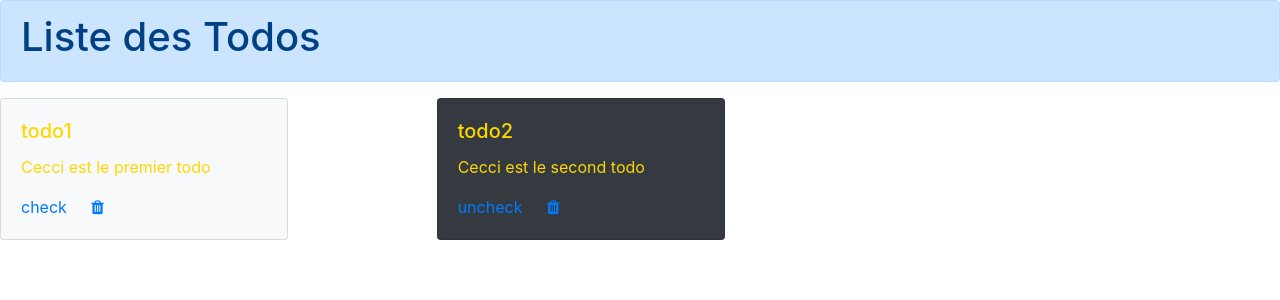
After one commit to aymensellaouti/l1mathPHP, a PHP site: page /todo.php in a window 1280 px wide. The commit adds this page. Shown: the top 300 px of the page. Run offline with PHP 8.4, Linux system fonts and the light colour scheme; some libraries are stand-ins or nearby versions.

Commit message:
Séance du 26/3 Todo

```diff
--- /dev/null
+++ b/assets/css/styles.css
@@ -0,0 +1,3 @@
+.gold {
+    color: gold;
+}
--- a/process.php
+++ b/process.php
@@ -1,3 +1,4 @@
 <?php
 var_dump($_GET);
 var_dump($_POST);
+$_POST['email'];
--- /dev/null
+++ b/todo.php
@@ -0,0 +1,75 @@
+<?php
+session_start();
+if (!isset($_SESSION['todos'])) {
+    $_SESSION['todos'] = [
+        [
+            'name' => 'todo1',
+            'description'=>'Cecci est le premier todo',
+            'etat'=>0
+        ],
+        ['name' => 'todo2', 'description'=>'Cecci est le second todo', 'etat'=>1]
+    ];
+}
+$todos = $_SESSION['todos'];
+// Une seule page elle va afficher la liste des todos
+// Delete Todo
+// Formulaire pour ajouter Un todo
+// Bouton pour dire si un todo a été checké ou pas
+?>
+
+<!doctype html>
+<html lang="en">
+<head>
+    <meta charset="UTF-8">
+    <meta name="viewport"
+          content="width=device-width, user-scalable=no, initial-scale=1.0, maximum-scale=1.0, minimum-scale=1.0">
+    <meta http-equiv="X-UA-Compatible" content="ie=edge">
+    <link rel="stylesheet" href="node_modules/bootstrap/dist/css/bootstrap.css">
+    <link rel="stylesheet" href="node_modules/font-awesome/css/font-awesome.css">
+    <link rel="stylesheet" href="assets/css/styles.css">
+    <title>Todos</title>
+</head>
+<body>
+<div class="alert alert-primary">
+<h1>Liste des Todos</h1>
+</div>
+
+<div class="row">
+    <?php
+    foreach ($todos as $todo) {
+    ?>
+        <div class="col-4">
+        <div class="card gold
+                <?php
+                    if($todo['etat']==1) {
+                        echo 'bg-dark';
+                    } else {
+                        echo 'bg-light';
+                    }
+                ?>
+                " style="width: 18rem;">
+            <div class="card-body">
+                <h5 class="card-title"><?=$todo['name']?></h5>
+                <p class="card-text">
+                    <?=$todo['description']?>
+                </p>
+                <a href="#" class="card-link">
+                    <?php
+                     if($todo['etat']==1) {
+                         echo 'uncheck';
+                     } else {
+                         echo 'check';
+                     }
+                    ?>
+                </a>
+                <a href="#" class="card-link"><i class="fa fa-trash" aria-hidden="true"></i></a>
+            </div>
+        </div>
+    </div>
+    <?php
+    }
+    ?>
+</div>
+
+</body>
+</html>
```
Also changed, not shown: accueil.php (+20 -1 lines), connexion.php (+10 -0 lines), login.php (+23 -0 lines), package.json (added, +23 -0 lines), package-lock.json (added).
